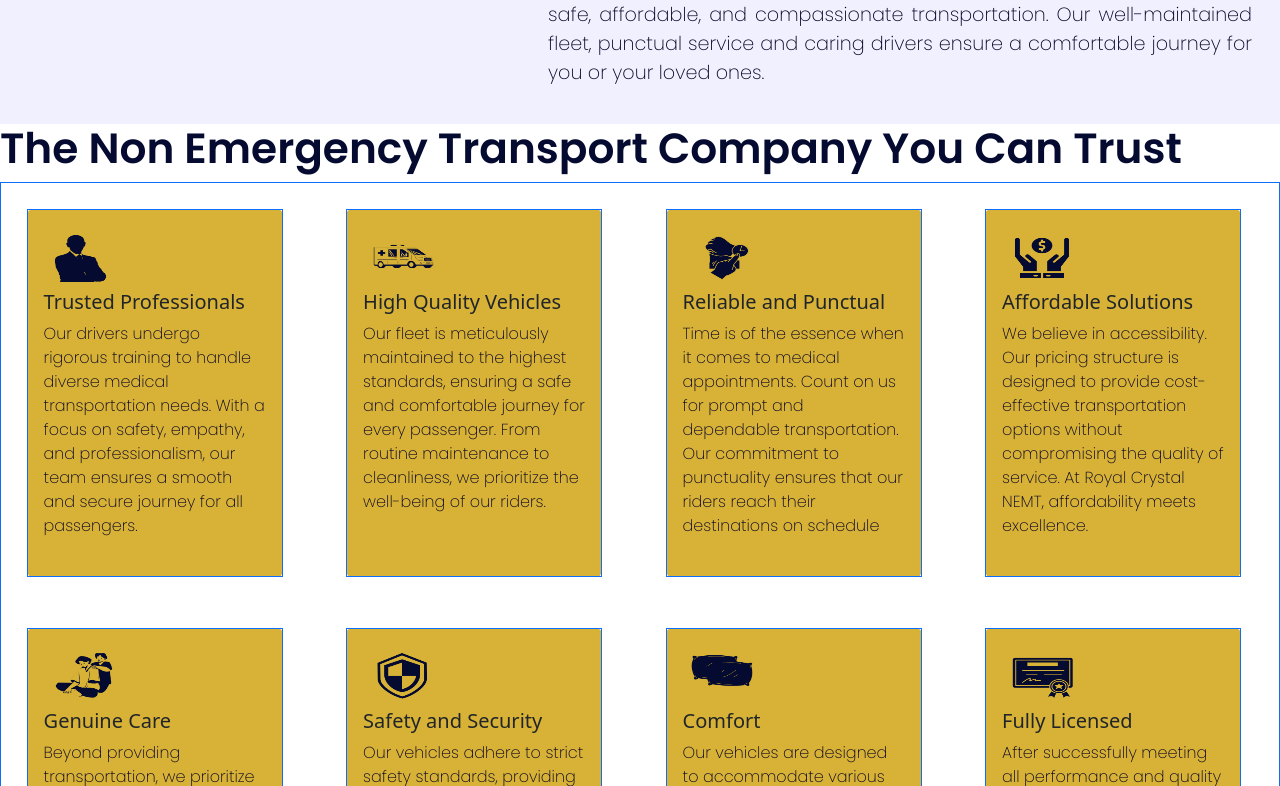
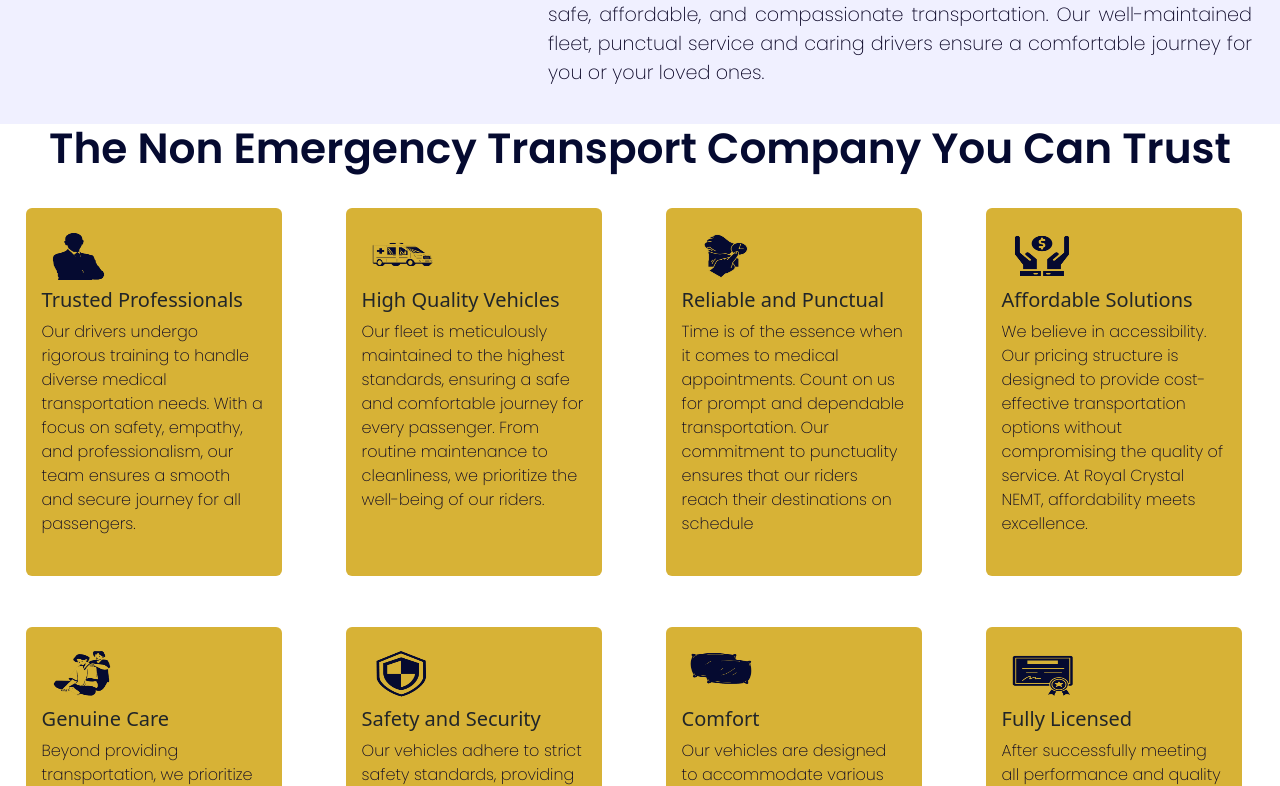
Before and after one commit to Fritzgerrad/RoyalCrystal, a React (Create React App) app: page / in a window 1280 px wide. Shown: the part 594-1380 px from the top of the page. Built offline with nearby package versions, Linux system fonts and the light colour scheme.

Commit message:
refactor: removed borders used for alignment testing

```diff
--- a/src/components/Home/WCard.js
+++ b/src/components/Home/WCard.js
@@ -5,7 +5,7 @@ function WCard(props) {
   return (
       <Col>
         <Card border="info" id='whyUsInnerCard'>
-            <Card.Body className='border border-primary'>
+            <Card.Body>
                 <Image src={props.image} style={{height:'3em',width:'4em',margin:'8px'}}/>
                 <Card.Title>{props.title}</Card.Title>
                 <Card.Text style={{fontSize:"1em"}}>{props.desc}</Card.Text>
--- a/src/components/Home/WhyUs.js
+++ b/src/components/Home/WhyUs.js
@@ -13,8 +13,8 @@ import WCard from './WCard';
 export default function WhyUs() {
   return (
     <div style={{backgroundColor:'#4103f'}}>
-      <h1 style={{fontWeight:'bold',color:'#050a30',fontSize:'3.3vw'}}>The Non Emergency Transport Company You Can Trust</h1>
-            <div className ="d-flex flex-wrap border border-primary">
+      <h1 style={{fontWeight:'bold',color:'#050a30',fontSize:'3.3vw', textAlign: 'center'}}>The Non Emergency Transport Company You Can Trust</h1>
+            <div className ="d-flex flex-wrap">
 
                 <WCard
                     title="Trusted Professionals"
```
